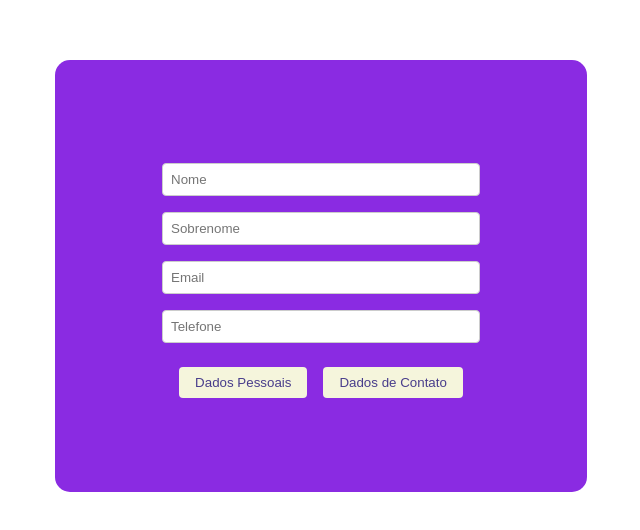
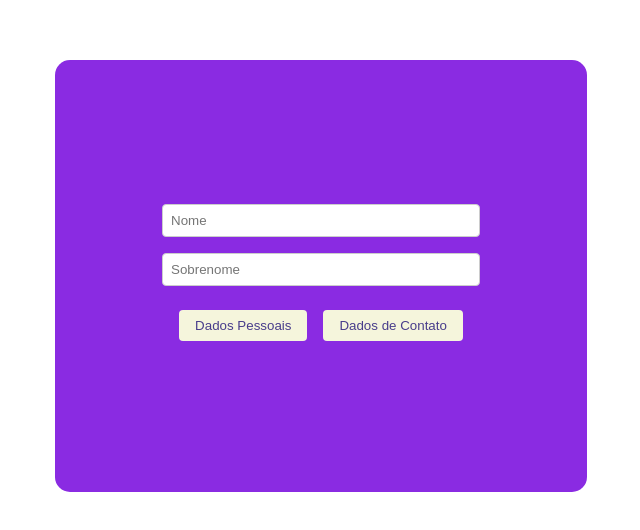
Before and after one commit to jaqueuchoab/Form-Multiset, a React (Vite) app: page / in a window 1280 px wide. Shown: the part 132-662 px from the top of the page, without its empty margins (319-959 px from the left). Built offline with nearby package versions, Linux system fonts and the light colour scheme.

Commit message:
fix: criando arquivo apenas para constantes de estilos

```diff
--- a/src/App.tsx
+++ b/src/App.tsx
@@ -3,7 +3,7 @@ import { BrowserRouter, Routes, Route } from 'react-router-dom';
 
 // Configuração necessária para que o lazy aconteça
 const FormMultiset = lazy(
-  () => import('./components/form-multiset/FormMultiset'),
+  () => import('./components/formMultiset/FormMultiset'),
 );
 const SendData = lazy(() => import('./components/sendData/SendData'));
 
--- a/src/components/form-multiset/FormMultiset.tsx
+++ /dev/null
@@ -1,76 +0,0 @@
-/** @jsxImportSource @emotion/react */
-import { css } from '@emotion/react';
-
-// Constante de estilização injetada
-const containerForm = css`
-  display: flex;
-  flex-direction: column;
-  width: 500px;
-  height: 400px;
-  background-color: blueviolet;
-  justify-content: center;
-  align-items: center;
-  gap: 1rem;
-  padding: 1rem;
-  border-radius: 15px;
-`;
-
-const formStyle = css`
-  display: flex;
-  flex-direction: column;
-  justify-content: center;
-  align-items: center;
-`;
-
-const inputStyle = css`
-  width: 100%;
-  padding: 0.5rem;
-  margin: 0.5rem 0;
-  border: 1px solid #ccc;
-  border-radius: 4px;
-  width: 300px;
-  outline: none;
-
-`;
-
-const containerButton = css`
-display: flex;
-justify-content: center;
-align-items: center;
-width: 300px;
-gap: 1rem;
-`;
-
-const buttonStyle = css`
-  padding: 0.5rem 1rem;
-  background-color: beige;
-  color: white;
-  border: none;
-  border-radius: 4px;
-  cursor: pointer;
-  outline: none;
-  color: darkslateblue;
-
-  &:hover {
-    background-color: gainsboro;
-  }
-`;
-
-const FormMultiset = () => {
-  return (
-    <div css={containerForm}>
-      <form css={formStyle}>
-        <input css={inputStyle} type="text" placeholder="Nome" />
-        <input css={inputStyle} type="text" placeholder="Sobrenome" />
-        <input css={inputStyle} type="e-mail" placeholder="Email" />
-        <input css={inputStyle} type="text" placeholder="Telefone" />
-      </form>
-      <div css={containerButton}>
-        <button css={buttonStyle}>Dados Pessoais</button>
-        <button css={buttonStyle}>Dados de Contato</button>
-      </div>
-    </div>
-  );
-};
-
-export default FormMultiset;
--- /dev/null
+++ b/src/components/formMultiset/FormMultiset.tsx
@@ -0,0 +1,117 @@
+/** @jsxImportSource @emotion/react */
+import React from 'react';
+// Importando os estilos do componente
+import {
+  containerForm,
+  formStyle,
+  inputStyle,
+  containerButton,
+  buttonStyle,
+} from './style/constFormStyles';
+
+const FormMultiset = () => {
+  // Estado que controla quais campos serão mostrados no componente
+  const [displayForm, setDisplayForm] = React.useState<'personal' | 'contact'>(
+    'personal',
+  );
+
+  // Estado que guarda os dados dos inputs
+  const [formData, setFormData] = React.useState({
+    name: '',
+    lastName: '',
+    email: '',
+    phone: '',
+  });
+
+  // Realiza a mudança do estado do form para exibir os campos de dados pessoais
+  const handleDisplayPersonalForm = () => {
+    setDisplayForm('personal');
+  };
+
+  // Realiza a mudança do estado do form para exibir os campos de dados de contato
+  const handleDisplayContactForm = () => {
+    setDisplayForm('contact');
+  };
+
+   // Verifica se todos os campos necessários estão preenchidos para habilitar o botão de submissão
+   const isReadyToSubmit = formData.name !== '' && formData.lastName !== '' && formData.email !== '' && formData.phone !== '' && displayForm === 'contact';
+
+  return (
+    <div css={containerForm}>
+      <div css={formStyle}>
+        {/* Gerenciando através do estados do form quais campos estarão disponíveis para o user */}
+        {displayForm === 'personal' && (
+          <>
+            <input
+              value={formData.name}
+              onChange={(e) =>
+                setFormData((prevState) => ({
+                  ...prevState,
+                  name: e.target.value,
+                }))
+              }
+              css={inputStyle}
+              type="text"
+              placeholder="Nome"
+            />
+            <input
+              value={formData.lastName}
+              onChange={(e) =>
+                setFormData((prevState) => ({
+                  ...prevState,
+                  lastName: e.target.value,
+                }))
+              }
+              css={inputStyle}
+              type="text"
+              placeholder="Sobrenome"
+            />
+          </>
+        )}
+        {displayForm === 'contact' && (
+          <>
+            <input
+              value={formData.email}
+              onChange={(e) =>
+                setFormData((prevState) => ({
+                  ...prevState,
+                  email: e.target.value,
+                }))
+              }
+              css={inputStyle}
+              type="e-mail"
+              placeholder="Email"
+            />
+            <input
+              value={formData.phone}
+              onChange={(e) =>
+                setFormData((prevState) => ({
+                  ...prevState,
+                  phone: e.target.value,
+                }))
+              }
+              css={inputStyle}
+              type="text"
+              placeholder="Telefone"
+            />
+          </>
+        )}
+      </div>
+      {/* Botões para alternar entre os formulários */}
+      <div css={containerButton}>
+        <button css={buttonStyle} onClick={handleDisplayPersonalForm}>
+          Dados Pessoais
+        </button>
+        <button css={buttonStyle} onClick={handleDisplayContactForm}>
+          Dados de Contato
+        </button>
+      </div>
+      <div>
+        {/* Botão para submeter os dados, só aparece quando todos os campos estão preenchidos */}
+        {isReadyToSubmit && (<button css={buttonStyle}>Submeter Dados</button>)}
+      </div>
+    </div>
+  );
+};
+
+export default FormMultiset;
--- /dev/null
+++ b/src/components/formMultiset/style/constFormStyles.tsx
@@ -0,0 +1,55 @@
+import { css } from '@emotion/react';
+
+// Constante de estilização injetada
+export const containerForm = css`
+  display: flex;
+  flex-direction: column;
+  width: 500px;
+  height: 400px;
+  background-color: blueviolet;
+  justify-content: center;
+  align-items: center;
+  gap: 1rem;
+  padding: 1rem;
+  border-radius: 15px;
+`;
+
+export const formStyle = css`
+  display: flex;
+  flex-direction: column;
+  justify-content: center;
+  align-items: center;
+`;
+
+export const inputStyle = css`
+  width: 100%;
+  padding: 0.5rem;
+  margin: 0.5rem 0;
+  border: 1px solid #ccc;
+  border-radius: 4px;
+  width: 300px;
+  outline: none;
+`;
+
+export const containerButton = css`
+  display: flex;
+  justify-content: center;
+  align-items: center;
+  width: 300px;
+  gap: 1rem;
+`;
+
+export const buttonStyle = css`
+  padding: 0.5rem 1rem;
+  background-color: beige;
+  color: white;
+  border: none;
+  border-radius: 4px;
+  cursor: pointer;
+  outline: none;
+  color: darkslateblue;
+
+  &:hover {
+    background-color: gainsboro;
+  }
+`;
```
